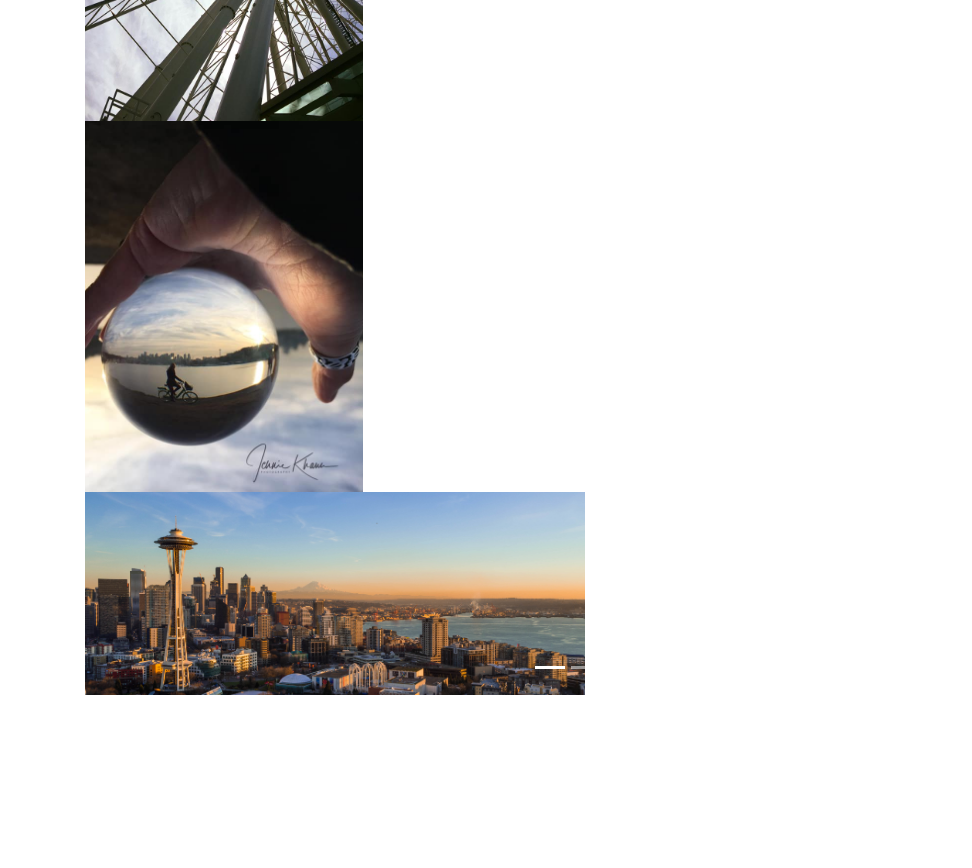
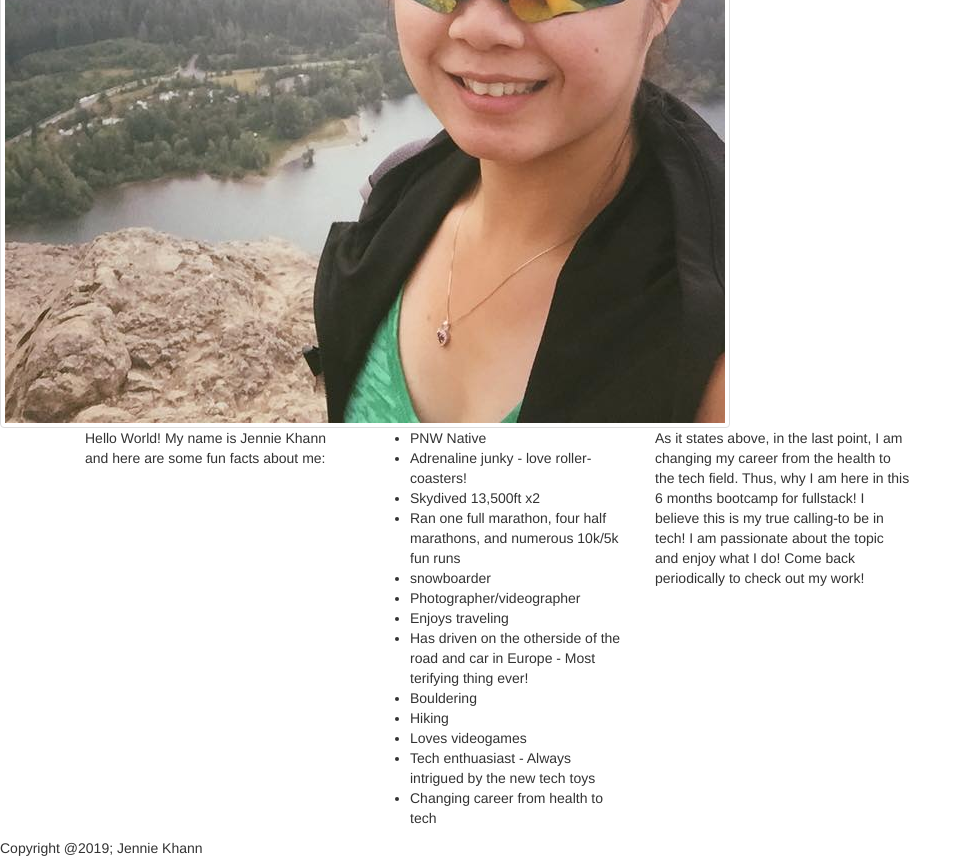
Before and after one commit to JKGills12/Bootstrap-Portfolio, a plain HTML site: page index.html in a window 1280 px wide. Shown: the part 1440-2308 px from the top of the page, without its empty margins (0-972 px from the left). Before the commit the page ends 2136 px from the top, so only its background shows below. Drawn offline with nearby package versions, Linux system fonts and the light colour scheme.

Commit message:
added pictures to image folder and added bootstrap codes for content in index.html

```diff
--- a/index.html
+++ b/index.html
@@ -4,11 +4,17 @@
     <meta charset="UTF-8">
     <meta name="viewport" content="width=device-width, initial-scale=1.0">
     <meta http-equiv="X-UA-Compatible" content="ie=edge">
+    <title>Document</title>
 
     <link rel="stylesheet" href="https://stackpath.bootstrapcdn.com/bootstrap/4.3.1/css/bootstrap.min.css" integrity="sha384-ggOyR0iXCbMQv3Xipma34MD+dH/1fQ784/j6cY/iJTQUOhcWr7x9JvoRxT2MZw1T" crossorigin="anonymous">
 
     <script src="https://maxcdn.bootstrapcdn.com/bootstrap/3.4.0/js/bootstrap.min.js"></script>
 
+    <link rel="stylesheet" href="https://maxcdn.bootstrapcdn.com/bootstrap/3.4.0/css/bootstrap.min.css">
+    <script src="https://ajax.googleapis.com/ajax/libs/jquery/3.4.0/jquery.min.js"></script>
+    <script src="https://maxcdn.bootstrapcdn.com/bootstrap/3.4.0/js/bootstrap.min.js"></script>
+</head>
+<body>
     <title>Bootstrap Portfolio</title>
 </head>
 <body>
@@ -33,6 +39,16 @@
       </div>
     </nav>
 
+
+    <div class="jumbotron">
+      <h1 class="display-4">Hello, world!</h1>
+      <p class="lead">Welcome to my portfolio!</p>
+      <hr class="my-4">
+      <p>Here, you will get the chance to learn a little bit about me. Feel free to contact me to find out more about my career and life goals!</p>
+      <a class="btn btn-primary btn-lg" href="contact.html" role="button">Learn more</a>
+  </div>
+
+
     <div class="container">
             <h2>About Me</h2>
             <div id="myCarousel" class="carousel slide" data-ride="carousel">
@@ -49,7 +65,7 @@
               <!-- Wrapper for slides -->
               <div class="carousel-inner">
                 <div class="item active">
-                  <img src="../Bootstrap-Portfolio/assets/images/ball-photography.jpg" alt="Lensball photography" style="width:25%;">
+                  <img src="../Bootstrap-Portfolio/assets/images/ball-photography.jpg" alt="Lensball photography" style="width: 25%;">
                 </div>
 
                 <div class="item">
@@ -85,5 +101,42 @@
             </div>
           </div>
 
+          <img src="../Bootstrap-Portfolio/assets/images/hiking.jpg" alt="hiking" class="img-thumbnail" >
+
+          <div class="container">
+            <div class="row">
+              <div class="col-md-3">
+                <p>Hello World! My name is Jennie Khann and here are some fun facts about me:</p>
+              </div>
+              <div class="col-md-3">
+                <ul>
+                  <li>PNW Native</li>
+                  <li>Adrenaline junky - love roller-coasters!</li>
+                  <li>Skydived 13,500ft x2</li>
+                  <li>Ran one full marathon, four half marathons, and numerous 10k/5k fun runs</li>
+                  <li>snowboarder</li>
+                  <li>Photographer/videographer</li>
+                  <li>Enjoys traveling</li>
+                  <li>Has driven on the otherside of the road and car in Europe - Most terifying thing ever!</li>
+                  <li>Bouldering</li>
+                  <li>Hiking</li>
+                  <li>Loves videogames</li>
+                  <li>Tech enthuasiast - Always intrigued by the new tech toys</li>
+                  <li>Changing career from health to tech</li>
+                </ul>
+              </div>
+              <div class="col-md-3">
+                <p>As it states above, in the last point, I am changing my career from the health to the tech field. Thus, why I am here in this 6 months bootcamp for fullstack! I believe this is my true calling-to be in tech! I am passionate about the topic and enjoy what I do!
+
+                Come back periodically to check out my work!</p>
+              </div>
+            </div>
+          </div>
+
+
+          <footer id="main-footer">
+            <p>Copyright @2019; Jennie Khann</p>
+        </footer>
+
 </body>
 </html>
```
Also changed, not shown: assets/images/brick.jpg (added), assets/images/bullet.jpg (added), assets/images/cliffs-of-moher.jpg (added), assets/images/hiking.jpg (added), assets/images/mobile.jpg (added), assets/images/monitor.jpg (added), assets/images/santa-monica-pier.jpg (added), assets/images/seattle-art.jpg (added), assets/images/showcase.jpg (added), assets/images/skyline.jpg (added), assets/images/technics.jpg (added), assets/images/whitewater-raft.jpg (added).
